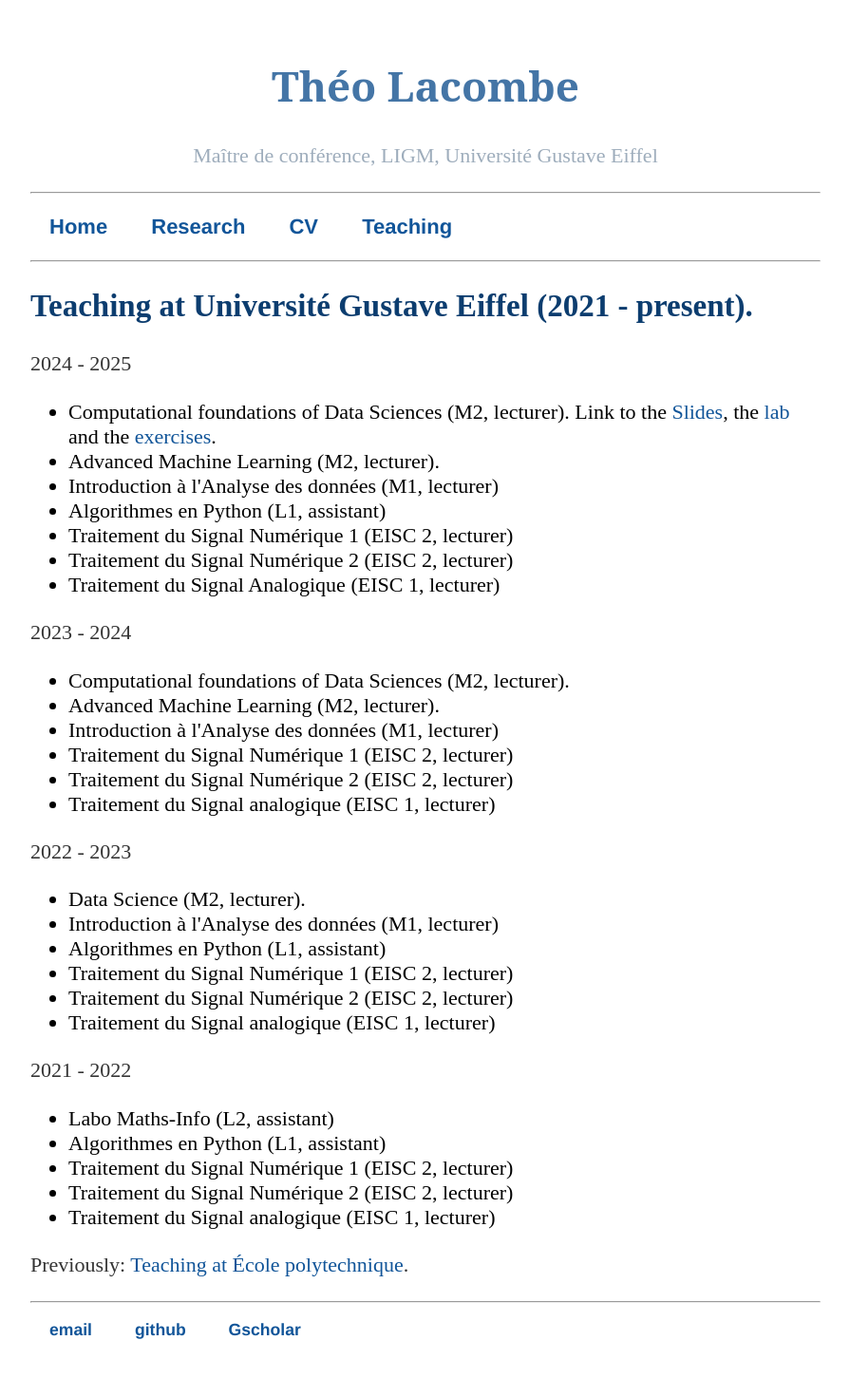
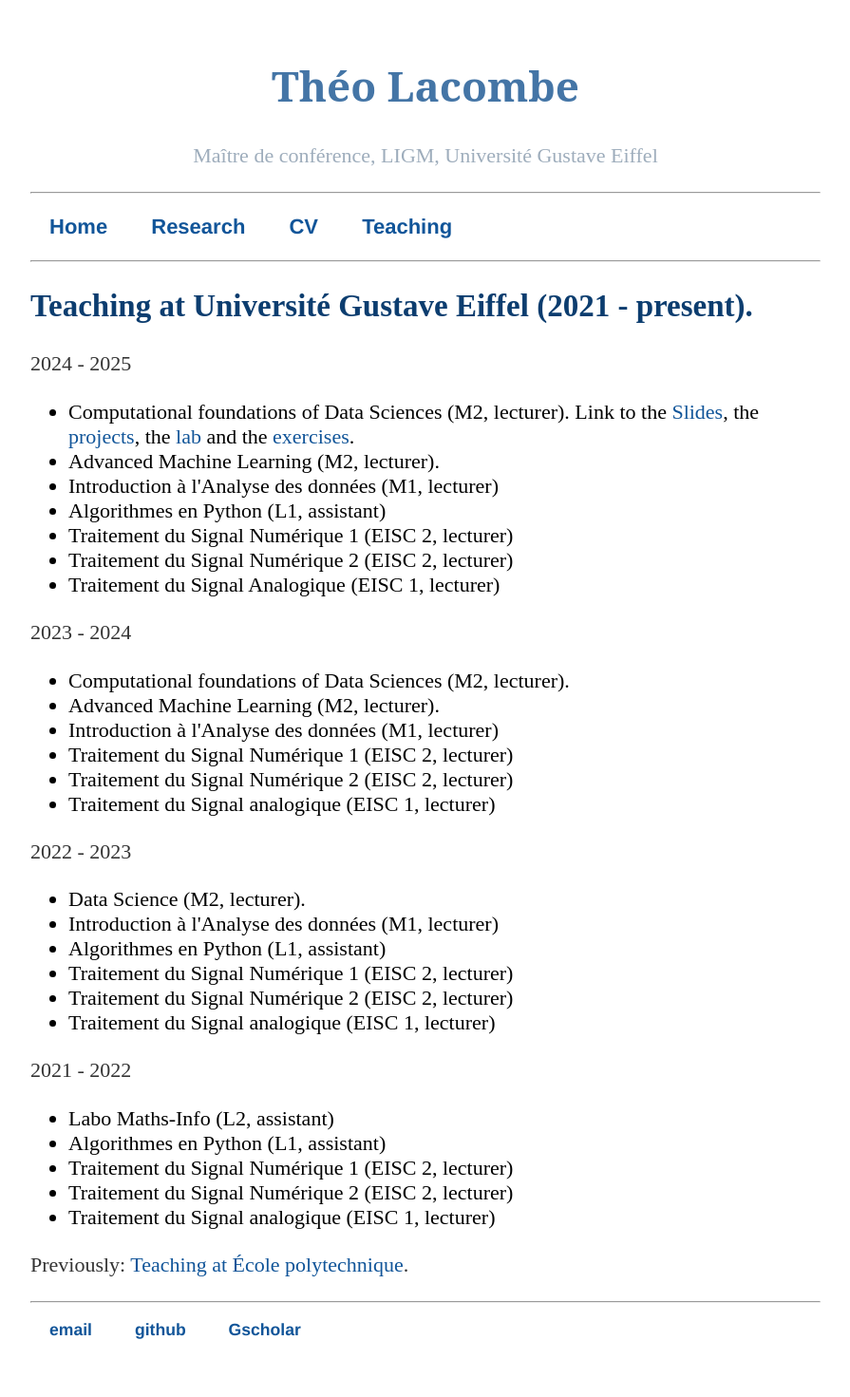
Before and after one commit to tlacombe/tlacombe.github.io, a Jekyll site: the page built from teaching/index.html, in a window 1280 px wide. Shown: the whole page at 95% size, without its empty margins (192-1087 px from the left). Built offline with Jekyll 4.4.1, drawn with Linux system fonts in a browser that asks for light colours.

Commit message:
add projects DS S1

```diff
--- a/teaching/index.html
+++ b/teaching/index.html
@@ -6,7 +6,7 @@ title: Teaching
 
 <p>2024 - 2025</p>
 <ul>
-	<li>Computational foundations of Data Sciences (M2, lecturer). Link to the <a href='./material/Slides_DS_S1.pdf'>Slides</a>, the <a href='./material/TP1.zip'>lab</a> and the <a href="./material/exos.pdf">exercises</a>.</lI>
+	<li>Computational foundations of Data Sciences (M2, lecturer). Link to the <a href='./material/Slides_DS_S1.pdf'>Slides</a>, the <a href='./material/projects_DS_S1.pdf'>projects</a>, the <a href='./material/TP1.zip'>lab</a> and the <a href="./material/exos.pdf">exercises</a>.</lI>
 	<li>Advanced Machine Learning (M2, lecturer).</lI>
 	<li>Introduction à l'Analyse des données (M1, lecturer)</li>
 	<li>Algorithmes en Python (L1, assistant)</li>
```
Also changed, not shown: 1 other file.
